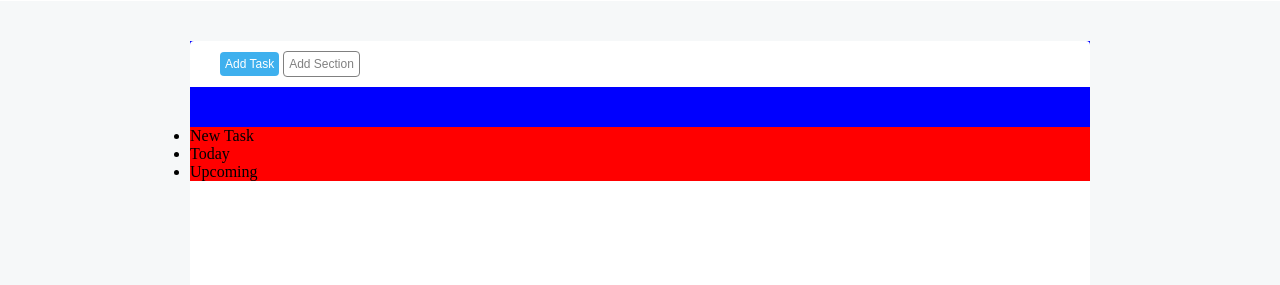
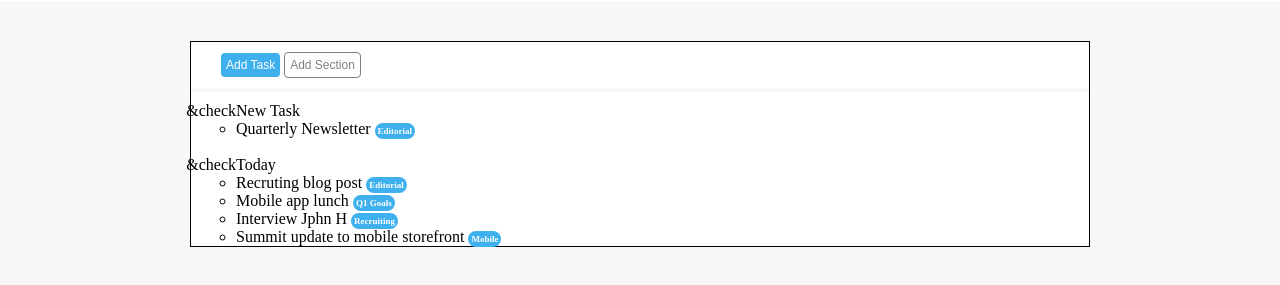
Before and after one commit to francescogentile25/html-css-toboolist, a plain HTML site: page index.html in a window 1280 px wide. Shown: the part 53-338 px from the top of the page. Drawn offline with Linux system fonts and the light colour scheme.

Commit message:
scheletro pagina compleato

```diff
--- a/css/style.css
+++ b/css/style.css
@@ -20,10 +20,9 @@ body{
     background-color: rgb(246, 248, 249);
 }
 .container{
-    height: 700px;
     max-width: 900px;
-    background-color: blue;
     margin:  40px auto;
+    border: 1px solid black;
 }
 
 .container-nav{
@@ -48,14 +47,30 @@ body{
     border: 1px solid grey;
     color: grey;
 }
-.main-container{
+main{
+    background-color: white;
+    margin-top: 3px;
+}
+.ol-primary {
+    list-style-type: "&check";
+    padding-top: 10px;
+    padding-left: 45px;
     margin-top: 4px;
-    border-radius:0 0 4px 4px;
-    background-color: white;
-    height: 90%;
 }
+.ol-secondary{
+    padding:0px;
+}
+.to-do{
+    display: inline;
+}
+.tag{
+    cursor: pointer;
+    display: inline;
+    background-color: rgb(62, 176, 238);
+    padding: 3px;
+    border-radius: 10px;
+    font-size: 9px;
+    color: white;
+    font-weight: bold;
 
-.list{
-    background-color: red;
-    margin: 40px auto;
 }
--- a/index.html
+++ b/index.html
@@ -18,14 +18,39 @@
                 <button class="button-nav task">Add Task</button>
                 <button class="button-nav section">Add Section</button>
             </nav>
-            <main class="main-container">
-                <div class="list">
-                    <ul>
-                        <li>New Task</li>
-                        <li>Today</li>
-                        <li>Upcoming</li>
-                    </ul>
-                </div>
+
+            <main>
+                <ul class="ol-primary">
+                    <li>New Task
+                        <ul class="ol-secondary">
+                            <li>
+                                <p class="to-do">Quarterly Newsletter</p>
+                                <div class="tag"> Editorial</div>
+                            </li>
+                        </ul>
+                    </li>
+                    <br>
+                    <li>Today
+                        <ul>
+                            <li>
+                                <p class="to-do">Recruting blog post</p>
+                                <div class="tag"> Editorial</div>
+                            </li>
+                            <li>
+                                <p class="to-do">Mobile app lunch</p>
+                                <div class="tag"> Q1 Goals</div>
+                            </li>
+                            <li>
+                                <p class="to-do">Interview Jphn H</p>
+                                <div class="tag"> Recruiting</div>
+                            </li>
+                            <li>
+                                <p class="to-do">Summit update to mobile storefront</p>
+                                <div class="tag"> Mobile</div>
+                            </li>
+                        </ul>
+                    </li>
+                </ul>
             </main>
         </div>
 
```
